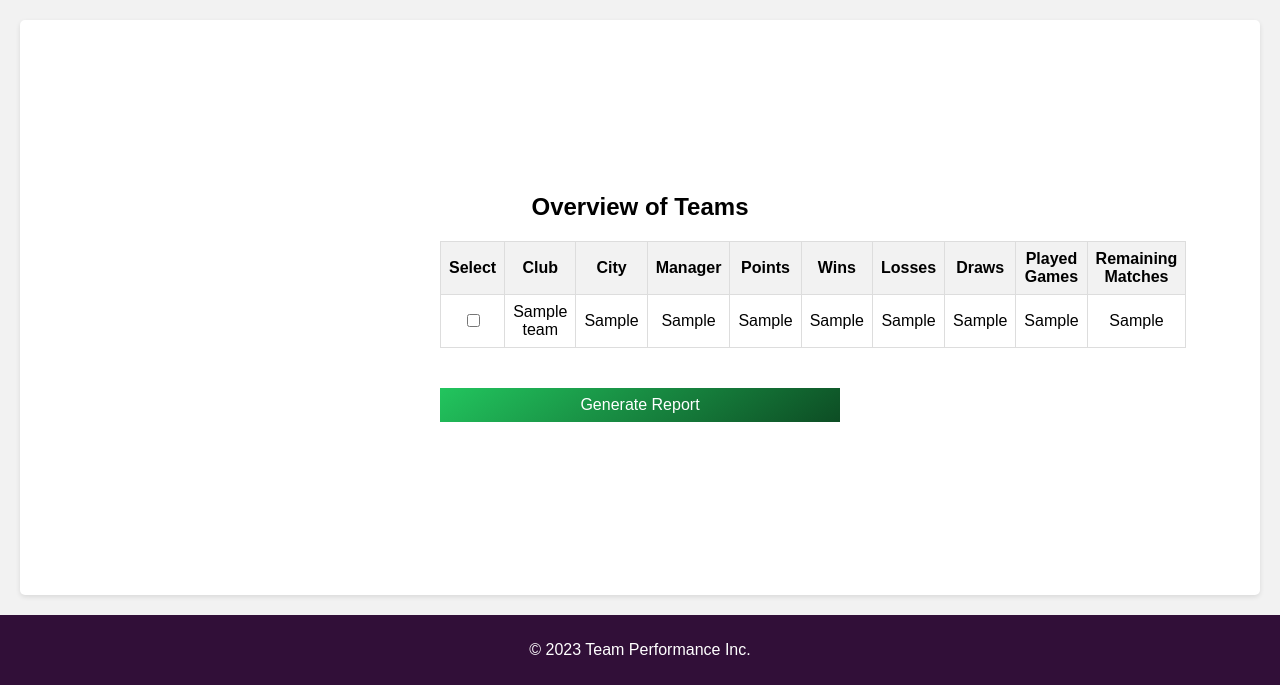
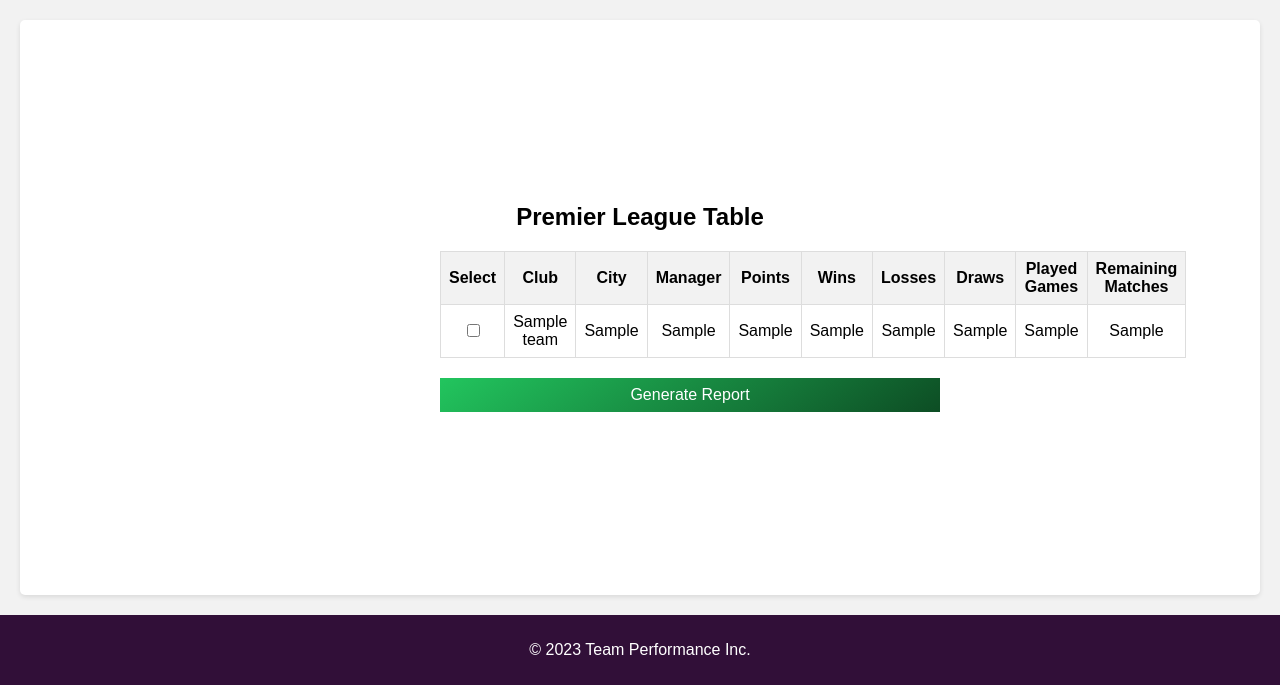
Before and after one commit to danielhafezi/PremierPulse, a PHP site: page /report.php in a window 1280 px wide. Shown: the part 115-800 px from the top of the page. Run offline with PHP 8.4, Linux system fonts and the light colour scheme; tables that the repository leaves empty or names only in its code hold one stand-in row (values such as "Sample post").

Commit message:
changed the looks of entry form

```diff
--- a/Task2/css/custom.css
+++ b/Task2/css/custom.css
@@ -79,7 +79,7 @@ label {
 input[type="text"],
 input[type="number"],
 input[type="password"] {
-    width: 100%;
+    width: 500px;
     padding: 8px;
     margin-bottom: 10px;
     border: 1px solid #ccc;
@@ -88,7 +88,7 @@ input[type="password"] {
 }
 
 input[type="submit"] {
-    width: 100%;                   /* Same width as other inputs */
+    width: 500px;                   /* Same width as other inputs */
     background: linear-gradient(145deg, #22c55e, #0d4d24);  /* Green gradient */
     color: white;
     padding: 8px;                 /* Padding similar to other input fields */
@@ -108,18 +108,16 @@ h2 {
 }
 
     /* Table Styles */
-table {
-    width: 60%;          /* Adjusted width from 80% to 60% */
-    margin: 20px auto;   /* Vertical margin added and horizontal auto for center alignment */
-    text-align: center;  /* Center alignment of text inside the table */
-}
+    table {
+        width: 80%; /* adjust to your preference, initially 100% */
+        margin: 0 auto; /* ensures table centering */
+    }
 
-th, td {
+    th, td {
     padding: 8px;
-    text-align: center;  /* Ensure that header and data cells are also centered */
+    text-align: left;
     border-bottom: 1px solid #ddd;
-}
-
+    }
 
     th {
     background-color: #f2f2f2;
@@ -135,4 +133,17 @@ th, td {
     .success {
     color: green;
     margin-bottom: 10px;
+
     }
+.report-table {
+    width: 90%;
+    max-width: 800px;
+    margin: 20px auto; /* Centers the table horizontally */
+    border-collapse: collapse;
+}
+
+.report-table th, .report-table td {
+    border: 1px solid #ddd;
+    padding: 8px;
+    text-align: center;
+}
--- a/Task2/report.php
+++ b/Task2/report.php
@@ -31,10 +31,21 @@ echo "<nav><ul><li><a href='add_team.php'>Add New Team</a></li><li><a href='edit
 
 // Main content
 echo "<main>";
-echo "<h2>Overview of Teams</h2>"; // Title with margin bottom for space
+echo "<h2>Premier League Table</h2>"; // Title with margin bottom for space
 echo "<form action='generate_report.php' method='post'>";
-echo "<table>";
-echo "<tr><th>Select</th><th>Club</th><th>City</th><th>Manager</th><th>Points</th><th>Wins</th><th>Losses</th><th>Draws</th><th>Played Games</th><th>Remaining Matches</th></tr>";
+echo "<table class='report-table' style='margin: 0 auto; width: 90%; max-width: 800px; border-collapse: collapse;'>";
+echo "<tr>
+        <th>Select</th>
+        <th>Club</th>
+        <th>City</th>
+        <th>Manager</th>
+        <th>Points</th>
+        <th>Wins</th>
+        <th>Losses</th>
+        <th>Draws</th>
+        <th>Played Games</th>
+        <th>Remaining Matches</th>
+      </tr>";
 
 $sql = "SELECT * FROM teams ORDER BY points DESC";
 $result = $conn->query($sql);
```
